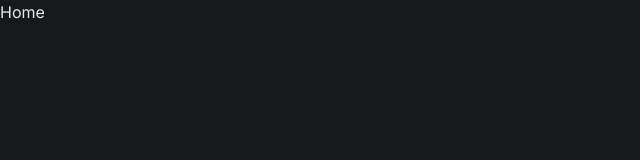
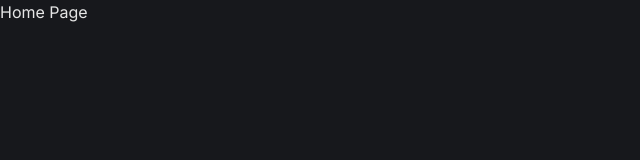
Before and after one commit to Per4atku/bananajam, a Next.js app: page / in a window 1280 px wide. Shown: the top 160 px of the page, without its empty margins (0-640 px from the left). Built offline with nearby package versions, Linux system fonts and the light colour scheme.

Commit message:
🍌 Minor

```diff
--- a/src/app/page.tsx
+++ b/src/app/page.tsx
@@ -1,3 +1,3 @@
 export default async function Home() {
-  return <p>Home</p>;
+  return <p>Home Page</p>;
 }
```
